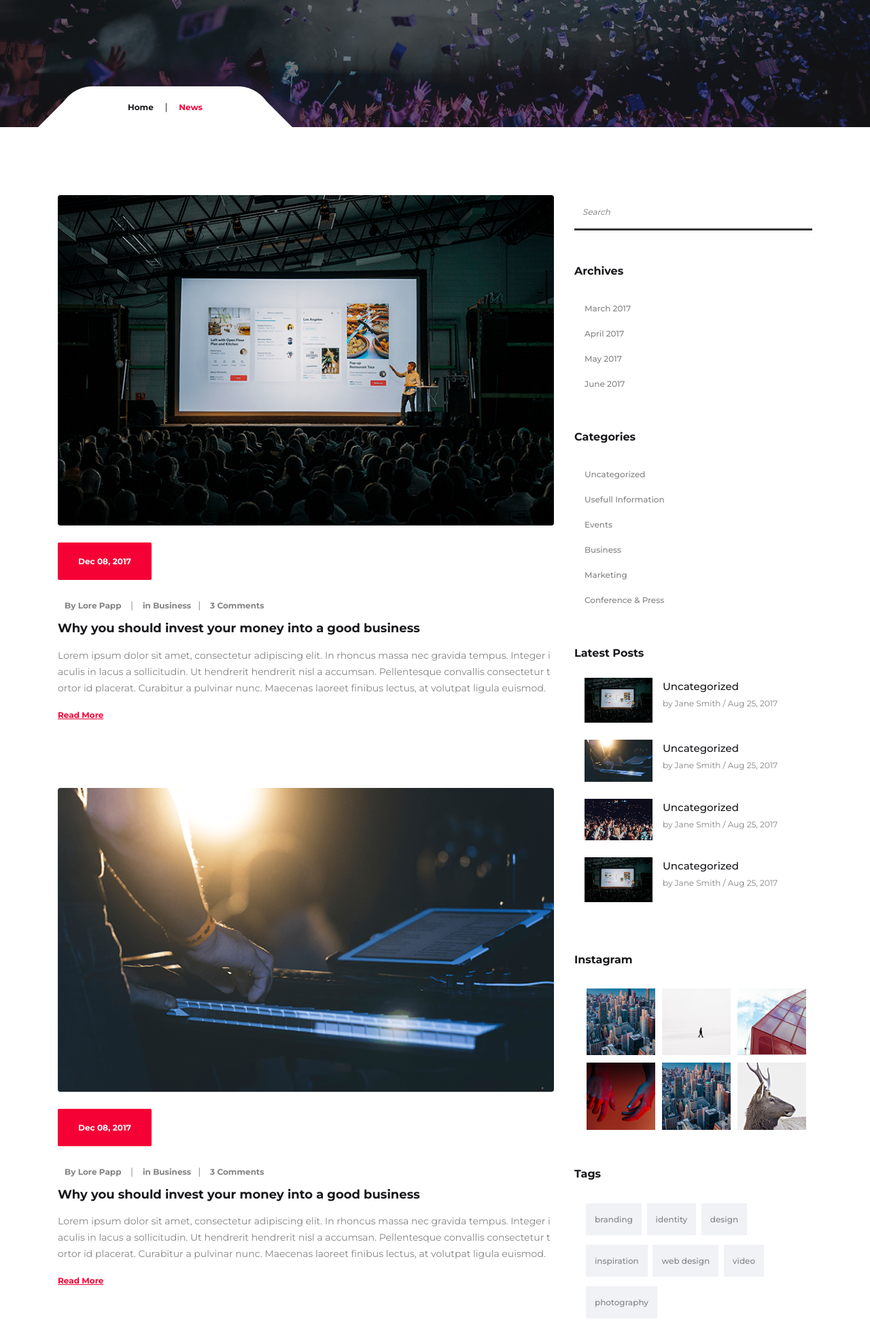
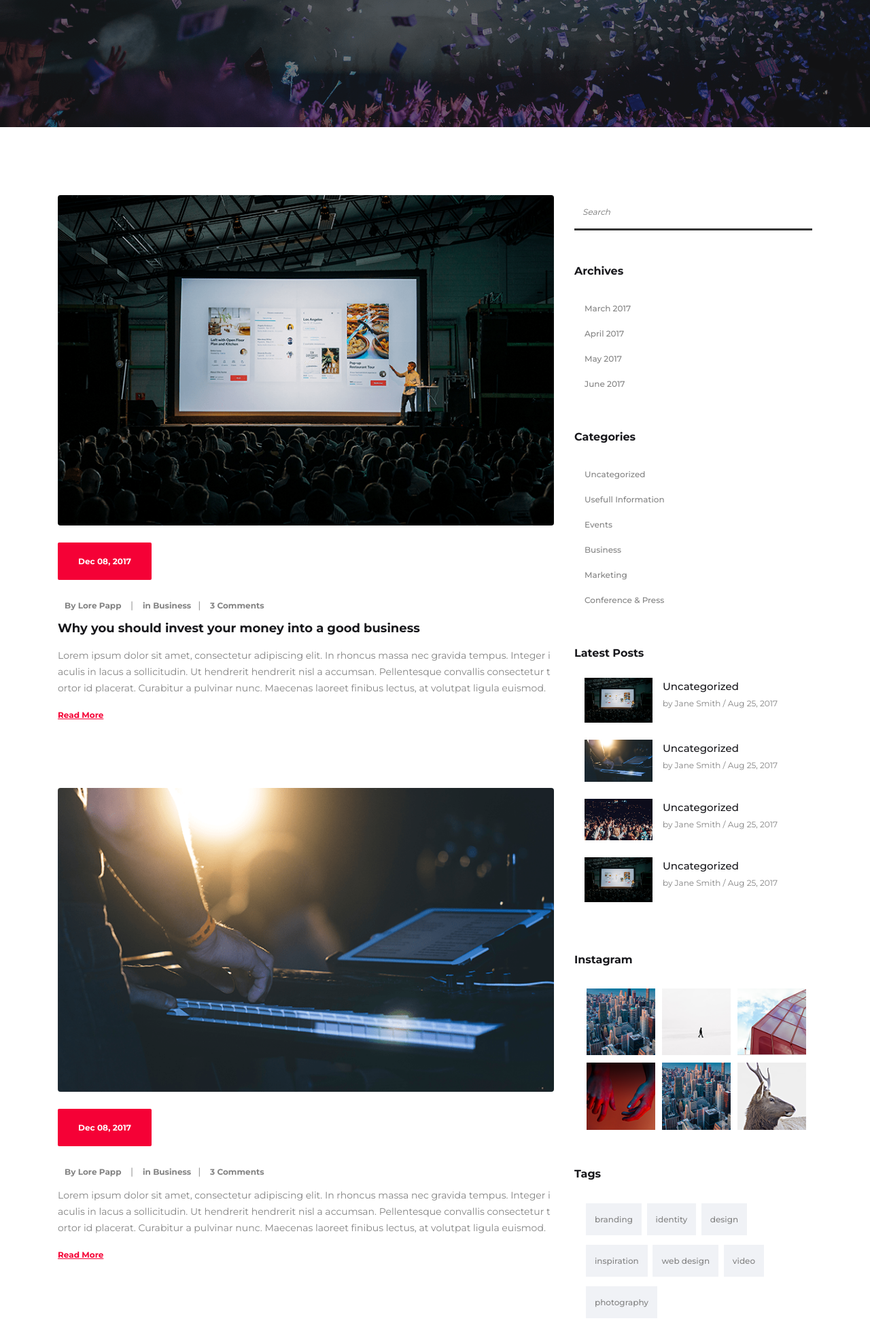
Before and after one commit to mallowt/cebroid, a website: page news.html in a window 1280 px wide. Shown: the part 240-2189 px from the top of the page at 68% size. Drawn offline with Linux system fonts and the light colour scheme; files whose address does not match are found by name.

Commit message:
Update news.html

```diff
--- a/news.html
+++ b/news.html
@@ -5,8 +5,7 @@
     <meta charset="UTF-8">
     <meta name="description" content="Evento -Event Html Template">
     <meta name="keywords" content="Evento , Event , Html, Template">
-    <meta name="author" content="ColorLib">
-    <meta name="viewport" content="width=device-width, initial-scale=1, maximum-scale=1">
+
     <!-- ========== Title ========== -->
     <title> Evento - Event Html Template</title>
     <!-- ========== Favicon Ico ========== -->
@@ -83,12 +82,7 @@
             </div>
         </div>
 
-        <div class="breadcrumbs">
-            <ul>
-                <li><a href="#">Home</a>   |  </li>
-                <li><span>News</span></li>
-            </ul>
-        </div>
+
     </div>
 </section>
 <!--page title section end-->
@@ -128,9 +122,7 @@
                         <div class="blog_meta">
                             <span><a href="#">By Lore Papp</a></span>  | <span><a href="#">  in Business   </a></span>|  <span><a href="#">3 Comments</a></span>
                         </div>
-                        <h5>
-                            Why you should invest your money into a good business
-                        </h5>
+
                         <p class="blog_word">
                             Lorem ipsum dolor sit amet, consectetur adipiscing elit. In rhoncus massa nec gravida tempus. Integer iaculis in lacus a sollicitudin. Ut hendrerit hendrerit nisl a accumsan. Pellentesque convallis consectetur tortor id placerat. Curabitur a pulvinar nunc. Maecenas laoreet finibus lectus, at volutpat ligula euismod.
                         </p>
@@ -161,9 +153,7 @@
                 <!--pagenition menu-->
                 <div class="mt70 mb70">
                     <ul class="nav_menu">
-                        <li class="active"><span>01</span></li>
-                        <li><a href="#">02</a></li>
-                        <li><a href="#">03</a></li>
+                        <!--add extra stuff here-->
                     </ul>
                 </div>
                 <!--pageintion -->
```
